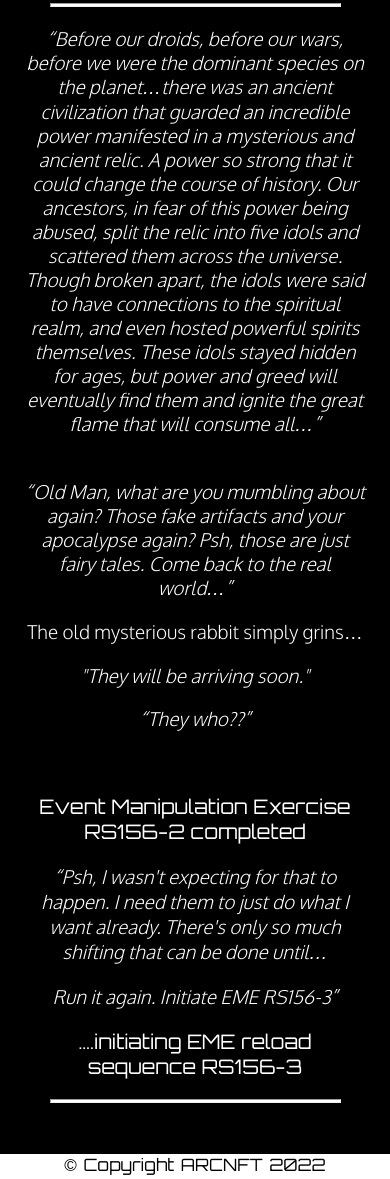
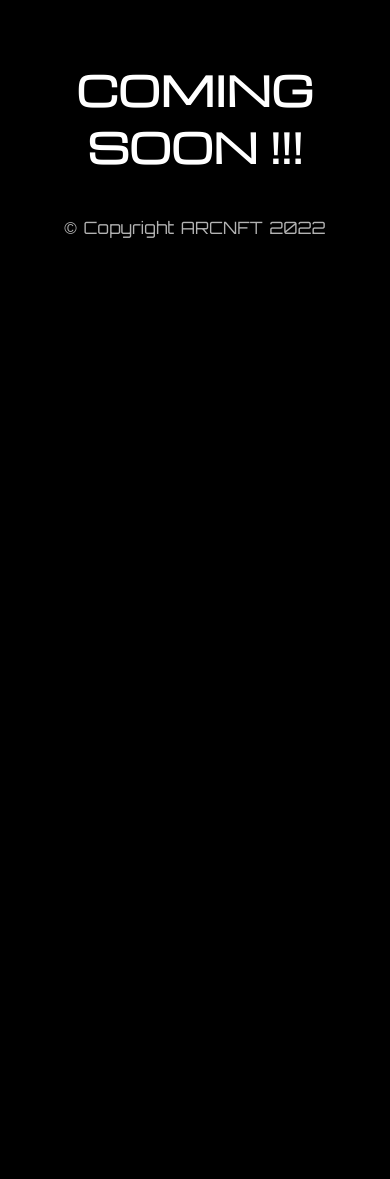
Before and after one commit to Benzene123/arcnft, a plain HTML site: page index.html in a window 390 px wide. Shown: the part 436-1615 px from the top of the page. After the commit the page ends 844 px from the top, so only its background shows below. Drawn offline with nearby package versions, Linux system fonts and the light colour scheme.

Commit message:
video autoplay

```diff
--- a/index.html
+++ b/index.html
@@ -13,36 +13,10 @@
     <div class="zero">
         <h1>ARC</h1>
         <h4><em>Origins</em></h4>
-        <video controls>
+        <video controls autoplay muted>
           <source src="arclog.mp4" type="video/mp4">
         </video>
-      <div class="one">
-        <hr>
-       <p><em>“Before our droids, before our wars, before we were the dominant species on the planet…there was an ancient civilization that guarded an incredible power manifested in a mysterious and ancient relic. A power so strong that it could change the course of history. Our ancestors, in fear of this power being abused, split the relic into five idols and scattered them across the universe. Though broken apart, the idols were said to have connections to the spiritual realm, and even hosted powerful spirits themselves. These idols stayed hidden for ages, but power and greed will eventually find them and ignite the great flame that will consume all…”</em></p>
-       <br>
-        <em>“Old Man, what are you mumbling about again? Those fake artifacts and your apocalypse again? Psh, those are just fairy tales. Come back to the real world…”</em>
-        <br>
-        <p>The old mysterious rabbit simply grins…</p>
-        <p><em>
-          "They will be arriving soon."</em></p>
-
-        <p><em>“They who??”</em></em></p>
-
-      </div>
-
-      <div class="two">
-        <br>
-       <p> Event Manipulation Exercise RS156-2 completed</p>
-
-       <p><em> “Psh, I wasn't expecting for that to happen. I need them to just do what I want already. There's only so much shifting that can be done until…</p>
-        Run it again. Initiate EME RS156-3”</em>
-
-        <p>….initiating EME reload sequence RS156-3</p>
-
-      </div>
-      <hr>
-
-    </div>
+     <h1> COMING SOON !!!</h1>
 
  </section>
  <footer><p>© Copyright ARCNFT 2022</p></footer>
--- a/styles.css
+++ b/styles.css
@@ -12,31 +12,19 @@ video {
     padding: 50px;
     font-family: 'Oxygen', sans-serif;
     font-size: 20px;
+    text-align: center;
 }
 
 h1 {
-    font-size: 50px;
+    padding-top: 50px;
+    font-size: 40px;
     margin-bottom: 0px;
     font-family: 'Michroma', sans-serif;
 
 }
-h4 {
-    font-size: 30px;
-}
-.two {
-    font-family: 'Orbitron', sans-serif;
-}
-em {
 
-    font-family: 'Oxygen', sans-serif;
-
-}
-hr {
-    display: none;
-}
 footer {
-    background-color: white;
-    color: black;
+    opacity: 0.7;
     text-align: center;
     height: 25px;
     font-size: 20px;
@@ -53,18 +41,7 @@ footer {
         font-size: 19px;
     }
 
-    em {
-        font-size: 19px;
-    }
-    .two {
-        font-size: 20px;
-    }
-    hr {
-        display: block;
-        width: 85%;
-        height: 2px;
-        background-color: white;
-    }
+
     footer {
         font-size: 17px;
     }
```
